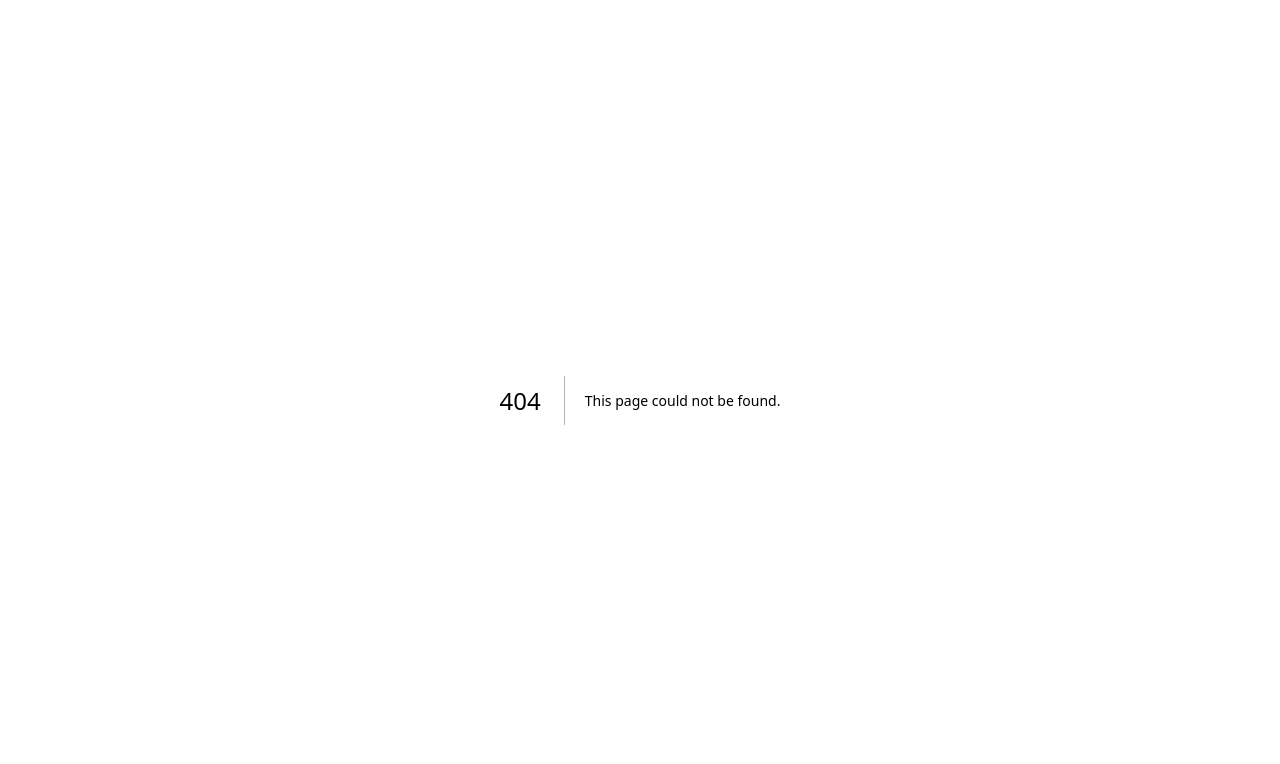
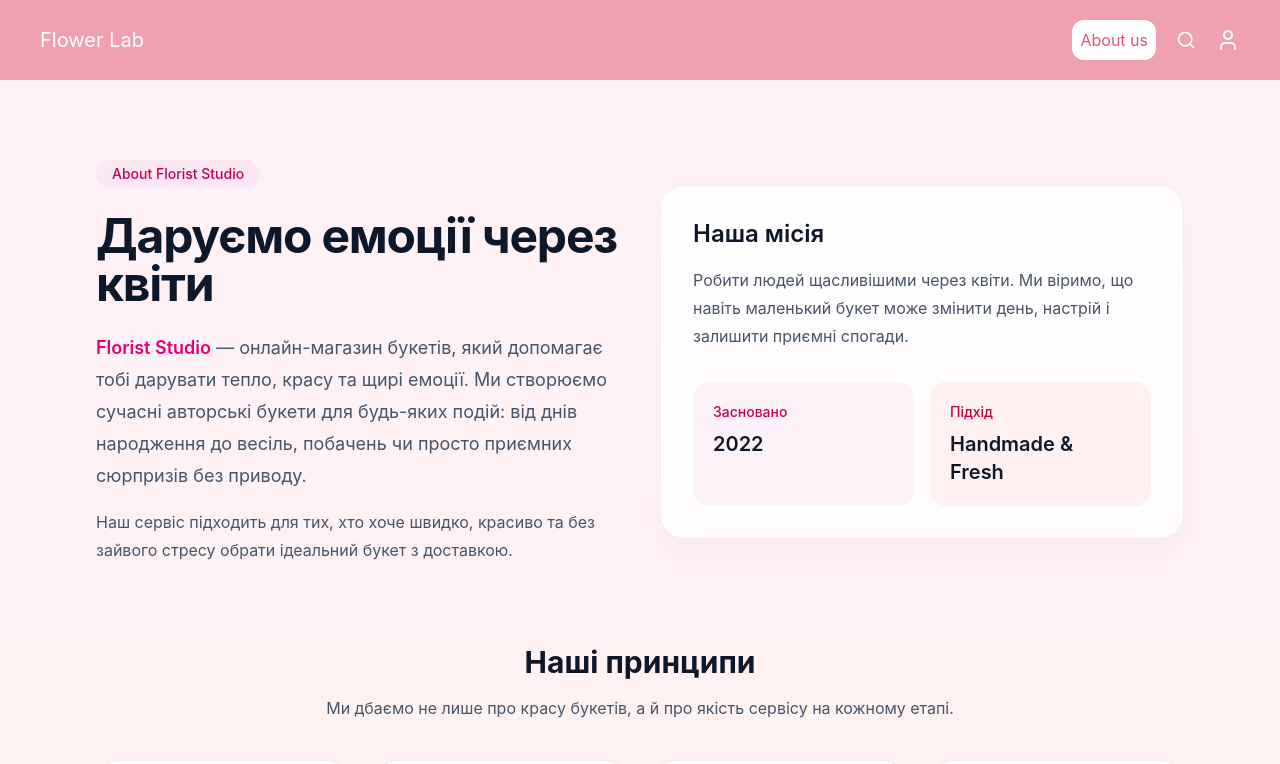
Before and after one commit to Yelyzaaveta/flower-lab, a Next.js app in the folder apps/frontend/: page /about-us in a window 1280 px wide. Before the commit this address had no page. Shown: the top 764 px of the page. Built offline with nearby package versions, Linux system fonts and the light colour scheme; no server answers.

Commit message:
[FEAT] Added links for about-us and florist profile

```diff
--- a/apps/frontend/app/(pages)/about/page.tsx
+++ b/apps/frontend/app/(pages)/about-us/page.tsx
@@ -1,4 +1,4 @@
-export default function AboutPage() {
+export default function AboutUsPage() {
   return (
     <section className="bg-gradient-to-b from-pink-50 via-rose-50 to-white py-20">
       <div className="mx-auto max-w-6xl px-4 sm:px-6 lg:px-8">
--- a/apps/frontend/app/(pages)/bouquets/[id]/page.tsx
+++ b/apps/frontend/app/(pages)/bouquets/[id]/page.tsx
@@ -4,6 +4,7 @@ import BouquetCharacteristicsSection from "./_components/bouquet-section";
 import BackToMainBtn from "@/components/back-to-main-btn";
 import RelatedBouquetesSection from "./_components/related-bouquetes";
 import type { Metadata } from "next";
+import Link from "next/link";
 
 export const metadata: Metadata = {
   title: "Flower Lab | Обрана квітковa композиція",
@@ -21,7 +22,15 @@ export default async function BouquetProductPage({
 
   return (
     <MaxWidthWrapper className="pt-5">
-      <BackToMainBtn />
+      <div className="flex justify-between w-full">
+        <BackToMainBtn />
+        <Link
+          href={"/florist/anna-koval"}
+          className="cursor-pointer bg-white rounded-xl p-2 text-[#E55473]"
+        >
+          Переглянути профіль флориста
+        </Link>
+      </div>
       <BouquetCharacteristicsSection bouquet={data} />
       <RelatedBouquetesSection relatedBouquet={relatedBouquets} />
     </MaxWidthWrapper>
--- a/apps/frontend/components/layout/header/header.tsx
+++ b/apps/frontend/components/layout/header/header.tsx
@@ -11,7 +11,14 @@ export default function Header() {
     <header className="h-20 bg-[#E55473]/50 p-10 flex items-center justify-between">
       <p className="text-xl text-white">Flower Lab</p>
 
-      <div className="flex space-x-5">
+      <div className="flex space-x-5 items-center">
+        <Link
+          href={"/about-us"}
+          className="cursor-pointer bg-white rounded-xl p-2 text-[#E55473]"
+        >
+          About us
+        </Link>
+
         <button
           onClick={() => setIsSearchOpen(true)}
           className="cursor-pointer"
```
Also changed, not shown: 2 other files (tests, documents, lock files or other folders).
